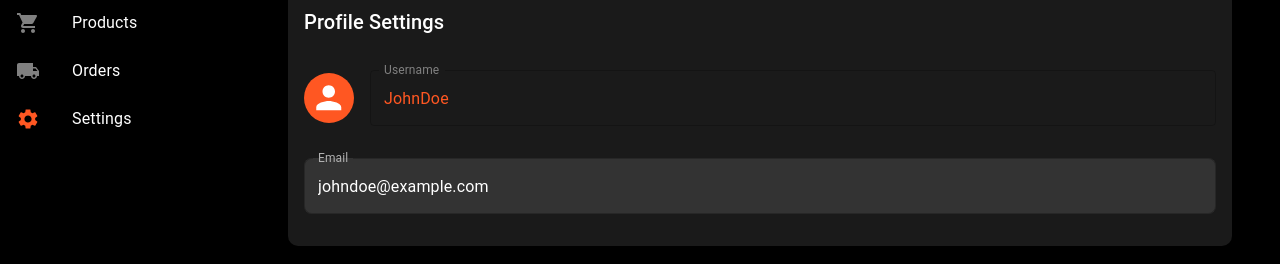
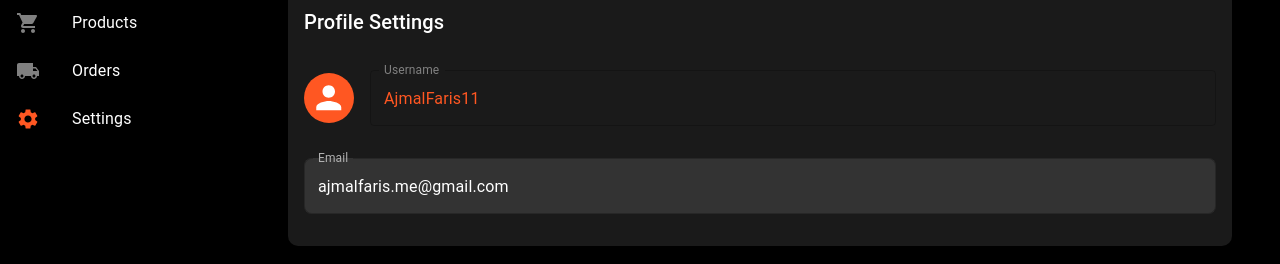
Before and after one commit to ajmalfaris11/react-mui-dashboard, a React (Create React App) app: page /Settings in a window 1280 px wide. Shown: the part 122-386 px from the top of the page. Built offline with nearby package versions, Linux system fonts and the light colour scheme.

Commit message:
settings default name and email changed

```diff
--- a/src/app/pages/Settings/index.js
+++ b/src/app/pages/Settings/index.js
@@ -10,7 +10,6 @@ import {
   FormControlLabel,
   Checkbox,
   Avatar,
-  Divider,
 } from "@mui/material";
 import { styled } from "@mui/system";
 
@@ -54,8 +53,8 @@ const DarkTextField = styled(TextField)(({ theme }) => ({
 
 export default function SettingsPage() {
   const [settings, setSettings] = useState({
-    username: "JohnDoe",
-    email: "johndoe@example.com",
+    username: "AjmalFaris11",
+    email: "ajmalfaris.me@gmail.com",
     notifications: {
       orderUpdates: true,
       promotions: false,
```
